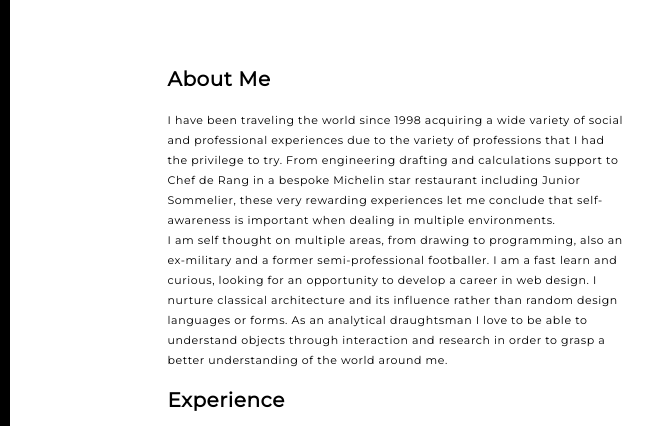
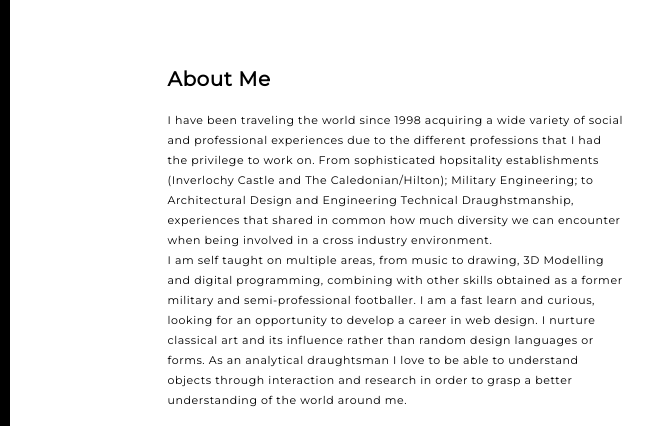
Before and after one commit to danidots/portfolio, a plain HTML site: page about.html in a window 1280 px wide. Shown: the part 153-579 px from the top of the page, 0-650 px from the left. Drawn offline with Linux system fonts and the light colour scheme; grey boxes are pictures that could not be loaded.

Commit message:
Update about.html
about page changed

```diff
--- a/about.html
+++ b/about.html
@@ -66,10 +66,12 @@
               <div class="row">
                 <div class="col-xs-12 col-md-6">
                   <h3>About Me</h3>
-                  <p>I have been traveling the world since 1998 acquiring a wide variety of social and professional experiences due to the variety of professions that I had the privilege to try. From engineering drafting and calculations support to Chef de Rang in a bespoke Michelin star restaurant including Junior Sommelier, these very rewarding experiences let me conclude that self-awareness is important when dealing in multiple environments.<br> I am self thought on multiple areas, from drawing to programming, also an ex-military and a former semi-professional footballer. I am a fast learn and curious, looking for an opportunity to develop a career in web design. I nurture classical architecture and its influence rather than random design languages or forms. As an analytical draughtsman I love to be able to understand objects through interaction and research in order to grasp a better understanding of the world around me.</p>
+                  <p>I have been traveling the world since 1998 acquiring a wide variety of social and professional experiences due to the different professions that I had the privilege to work on. From sophisticated hopsitality establishments (Inverlochy Castle and The Caledonian/Hilton); Military Engineering; to Architectural Design and Engineering Technical Draughstmanship, experiences that shared in common how much diversity we can encounter when being involved in a cross industry environment.<br> I am self taught on multiple areas, from music to drawing, 3D Modelling and digital programming, combining with other skills obtained as a former military and semi-professional footballer. I am a fast learn and curious, looking for an opportunity to develop a career in web design. I nurture classical art and its influence rather than random design languages or forms. As an analytical draughtsman I love to be able to understand objects through interaction and research in order to grasp a better understanding of the world around me.</p>
                   <h3>Experience </h3>
                   <p><Strong>Arquitemas 2013-2014</strong>; Architecture Intern. Main responsibility: developing a new commercial building for the city of Guayana, Venezuela. A very rewarding experience that allowed me a constant exchange of ideas across other fields. <br>
                   <strong>Bravaplan 2000-2002</strong>; Draughstman. Responsibility: responsible for the Engineering department. CAD drafting and calculations of structural projects using predominatly autodesk platforms.
+
+
 
                   <h3>Education</h3>
                   <h4>FAUP Porto School of Architecture. Porto University.</h4>
```
